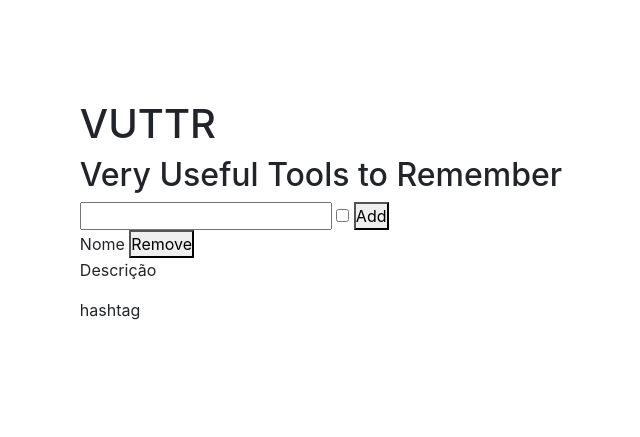
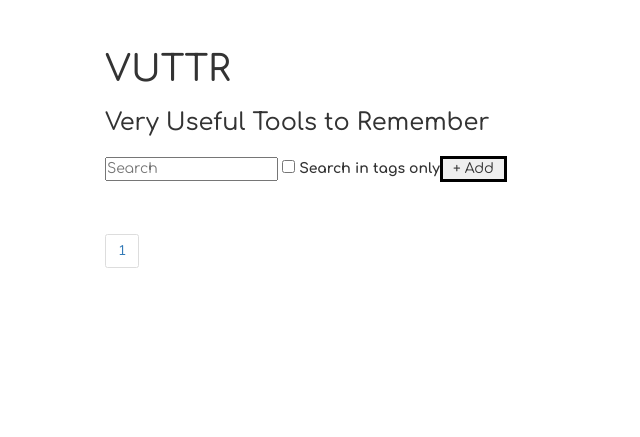
Before and after one commit to pedrocarvalhoaguiar/BossaBox, a Django app: page / in a window 1280 px wide. Shown: the top 437 px of the page, without its empty margins (319-959 px from the left). Run offline with Django 3.2, Linux system fonts and the light colour scheme; data that the repository does not hold is empty; some libraries are stand-ins or nearby versions.

Commit message:
search added

```diff
--- a/BossaBox/urls.py
+++ b/BossaBox/urls.py
@@ -1,20 +1,6 @@
-"""BossaBox URL Configuration
-
-The `urlpatterns` list routes URLs to views. For more information please see:
-    https://docs.djangoproject.com/en/3.2/topics/http/urls/
-Examples:
-Function views
-    1. Add an import:  from my_app import views
-    2. Add a URL to urlpatterns:  path('', views.home, name='home')
-Class-based views
-    1. Add an import:  from other_app.views import Home
-    2. Add a URL to urlpatterns:  path('', Home.as_view(), name='home')
-Including another URLconf
-    1. Import the include() function: from django.urls import include, path
-    2. Add a URL to urlpatterns:  path('blog/', include('blog.urls'))
-"""
 from django.contrib import admin
 from django.urls import path, include
+
 
 urlpatterns = [
     path('admin/', admin.site.urls),
--- a/requirements.txt
+++ b/requirements.txt
@@ -1,6 +1,5 @@
 asgiref==3.4.1
 Django==3.2.5
-django-bootstrap-modal-forms==2.2.0
 psycopg2-binary==2.9.1
 pytz==2021.1
 sqlparse==0.4.1
--- a/templates/base.html
+++ b/templates/base.html
@@ -7,9 +7,7 @@
 </head>
 <body>
 
-<main>
     {% block  'conteudo' %}{% endblock %}
-</main>
 
 </body>
 </html>
--- a/templates/index.html
+++ b/templates/index.html
@@ -1,32 +1,28 @@
 {% extends 'base.html' %}
-
+{% load static %}
 {% block  'titulo' %}VUTTR{% endblock %}
 {% block  'conteudo' %}
-    <div class="main-container">
+    <content class="main-container row d-flex justify-content-center">
         <div>
-            <header>
-                <h1>VUTTR</h1>
-                <h2>Very Useful Tools to Remember</h2>
-            </header>
-            <content>
-                <nav>
-                    <form>
-                        <input type="text">
-                        <input type="checkbox">
-                        <button>Add</button>
-                    </form>
-                </nav>
+            <div class="header">
+                <h1>
+                    VUTTR
+                </h1>
+                <H3>
+                    Very Useful Tools to Remember
+                </H3>
+            </div>
+            <div class="d-flex justify-content-between">
                 <div>
-                    <div>
-                        <a>Nome</a>
-                        <button>Remove</button>
-                    </div>
-                    <div>
-                        <p>Descrição</p>
-                        <p>hashtag</p>
-                    </div>
+                    {% include 'parciais/_busca.html' %}
                 </div>
-            </content>
+                <div>
+                    {% include 'parciais/_modalAdd.html' %}
+                </div>
+            </div>
+            <div class="tool-container">
+                {% include 'parciais/_tools.html' %}
+            </div>
         </div>
-    </div>
+    </content>
 {% endblock %}
--- /dev/null
+++ b/templates/parciais/_busca.html
@@ -0,0 +1,7 @@
+{% load static %}
+<form method="get" action="{% url 'buscar_tool' %}">
+    <input type="text" placeholder="Search" name="termo" value="{{ request.GET.termo }}">
+    <i class="fas fa-search" aria-hidden="true"></i>
+    <input type="checkbox" id="tags" name="tags" value="{{request.GET.tags}}">
+    <label for="tags"> Search in tags only</label>
+</form>
--- a/templates/parciais/_head.html
+++ b/templates/parciais/_head.html
@@ -8,3 +8,6 @@
 <link rel="icon" type="image/png" sizes="32x32" href="{% static 'img/favicon-32x32.png' %}">
 <link rel="icon" type="image/png" sizes="16x16" href="{% static 'img/favicon-16x16.png' %}">
 <link rel="manifest" href="{% static 'img/site.webmanifest' %}">
+<link rel="stylesheet" href="https://maxcdn.bootstrapcdn.com/bootstrap/3.4.1/css/bootstrap.min.css">
+<script src="https://ajax.googleapis.com/ajax/libs/jquery/3.5.1/jquery.min.js"></script>
+<script src="https://maxcdn.bootstrapcdn.com/bootstrap/3.4.1/js/bootstrap.min.js"></script>
--- /dev/null
+++ b/templates/parciais/_modalAdd.html
@@ -0,0 +1,24 @@
+{% load static %}
+
+<button class="add-remove" type="button" data-toggle="modal" data-target="#exampleModal">+ Add</button>
+<div class="modal fade" id="exampleModal" tabindex="-1" role="dialog" aria-labelledby="exampleModalLabel" aria-hidden="true">
+    <div class="modal-dialog" role="document">
+        <div class="modal-content">
+            <div class="modal-header">
+                <h5 class="modal-title" id="exampleModalLabel">+ Add new tool</h5>
+                <button type="button" class="close" data-dismiss="modal" aria-label="Close">
+                    <span aria-hidden="true">&times;</span>
+                </button>
+            </div>
+            <form name="form2" action="{% url 'index' %}" method="POST">
+                {% csrf_token %}
+                <div class="modal-body">
+                    {{form.as_p}}
+                </div>
+                <div class="modal-footer">
+                    <button type="submit" class="btn btn-primary">Save changes</button>
+                </div>
+            </form>
+        </div>
+    </div>
+</div>
--- /dev/null
+++ b/templates/parciais/_tools.html
@@ -0,0 +1,22 @@
+{% load static %}
+{% for tool, tags in both %}
+<div class="tool-div">
+    <div class="d-flex justify-content-between">
+        <a>{{ tool.nome }}</a>
+        <button class="add-remove">x Remove</button>
+    </div>
+    <div class="d-block">
+        <p>{{ tool.descricao }}</p>
+        {% for tag in tags %}
+            <span class="hash">#{{ tag }}</span>
+        {% endfor %}
+    </div>
+</div>
+{% endfor %}
+<nav aria-label="Page navigation example">
+    <ul class="pagination">
+        {% for pagina in tools.paginator.page_range %}
+            <li class="page-item"><a class="page-link" href="?p={{ pagina }}">{{pagina}}</a></li>
+        {% endfor %}
+    </ul>
+</nav>
--- a/templates/static/css/style.css
+++ b/templates/static/css/style.css
@@ -17,14 +17,53 @@
 
 body,html {
     height: 100%;
-}
 
-main{
-    padding: 100px;
 }
 
 .main-container{
-    display: flex;
-    flex-direction: column;
-    align-items: center;
+    padding: 3rem;
+    margin: auto;
+    width: 100%;
+    position: relative;
+    font-family: var(--font-title);
 }
+
+p span {
+    font-family: var(--font-text);
+}
+
+.hash{
+    font-weight: 900;
+}
+
+.header{
+    margin-bottom: 2rem;
+}
+
+.tool-container{
+    margin-top: 3rem;
+
+}
+
+.tool-div{
+    padding: 2rem 1rem;
+    border-style: solid;
+    margin-top: 1rem;
+    display: block;
+    width: 600px;
+    word-wrap: break-word
+}
+
+.add-remove{
+    border:solid black;
+    padding: 0 1rem;
+}
+
+.page-item{
+    font-family: var(--font-text);
+}
+
+.d-block{
+    margin-top: 1.5rem;
+
+}
--- /dev/null
+++ b/tool/forms.py
@@ -0,0 +1,8 @@
+from .models import Tool
+from django import forms
+
+
+class FormTool(forms.ModelForm):
+    class Meta:
+        model = Tool
+        exclude = ()
--- a/tool/models.py
+++ b/tool/models.py
@@ -6,3 +6,7 @@ class Tool(models.Model):
     link = models.CharField(max_length=255, verbose_name='Link')
     descricao = models.CharField(max_length=255, verbose_name='Descrição')
     tags = models.CharField(max_length=255, verbose_name='Tags')
+
+
+    def __str__(self):
+        return self.nome
--- a/tool/urls.py
+++ b/tool/urls.py
@@ -1,10 +1,9 @@
 from django.urls import path
 from . import views
 
-app_name = 'tool'
+
 urlpatterns = [
+    path('tool/int:<tool_id>', views.ver_tool, name='ver_tool'),
     path('', views.index, name='index'),
-    path('tool/int:<tool_id>', views.ver_tool, name='ver_tool'),
-    path('criar/', views.criar_tool, name='criar_tool'),
     path('busca/', views.buscar_tool, name='buscar_tool'),
 ]
--- a/tool/views.py
+++ b/tool/views.py
@@ -1,20 +1,46 @@
 from django.shortcuts import render, get_object_or_404
+from django.shortcuts import redirect
+from .forms import FormTool
+from django.core.paginator import Paginator
 from .models import Tool
-from django.core.paginator import Paginator
+from django.db.models import Q
 
 
-def index(request):
-    tools = Tool.objects.order_by('-id')
-    return render(request, 'index.html', {'tools': tools})
+def index(request, search='empty'):
+    if search == 'empty':
+        tools = Tool.objects.order_by('-id')
+    else:
+        tools = search
+    categorias = []
+    for tool in tools:
+        tags = tool.tags.split(' ')
+        categorias.append(tags)
+    paginator = Paginator(tools, 3)
+    page = request.GET.get('p')
+    tools = paginator.get_page(page)
+    both = zip(tools, categorias)
+    if request.method != 'POST':
+        form = FormTool
+        return render(request, 'index.html', {
+            "both": both,
+            'form': form,
+            'tools': tools,
+        })
+    form = FormTool(request.POST)
+    if form.is_valid():
+        form.save()
+        return redirect('index')
 
 
 def ver_tool(request):
     pass
 
 
-def criar_tool(request):
-    pass
-
-
 def buscar_tool(request):
-    pass
+    termo = request.GET.get('termo')
+    tags_only = 'tags' in request.GET
+    if tags_only:
+        tools = Tool.objects.filter(tags__icontains=termo).order_by('-id')
+    else:
+        tools = Tool.objects.filter(Q(tags__icontains=termo), Q(nome__icontains=termo)).order_by('-id')
+    return index(request, search=tools)
```
